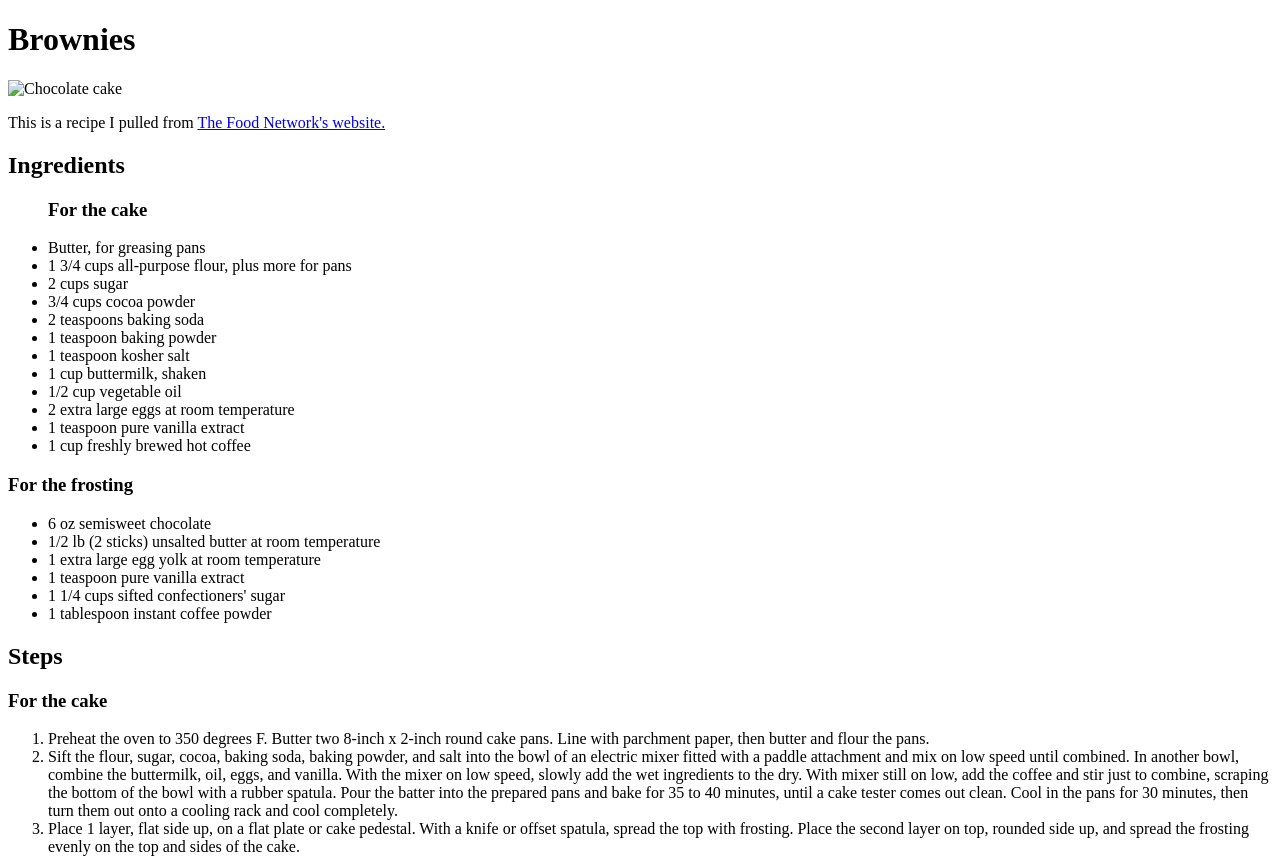
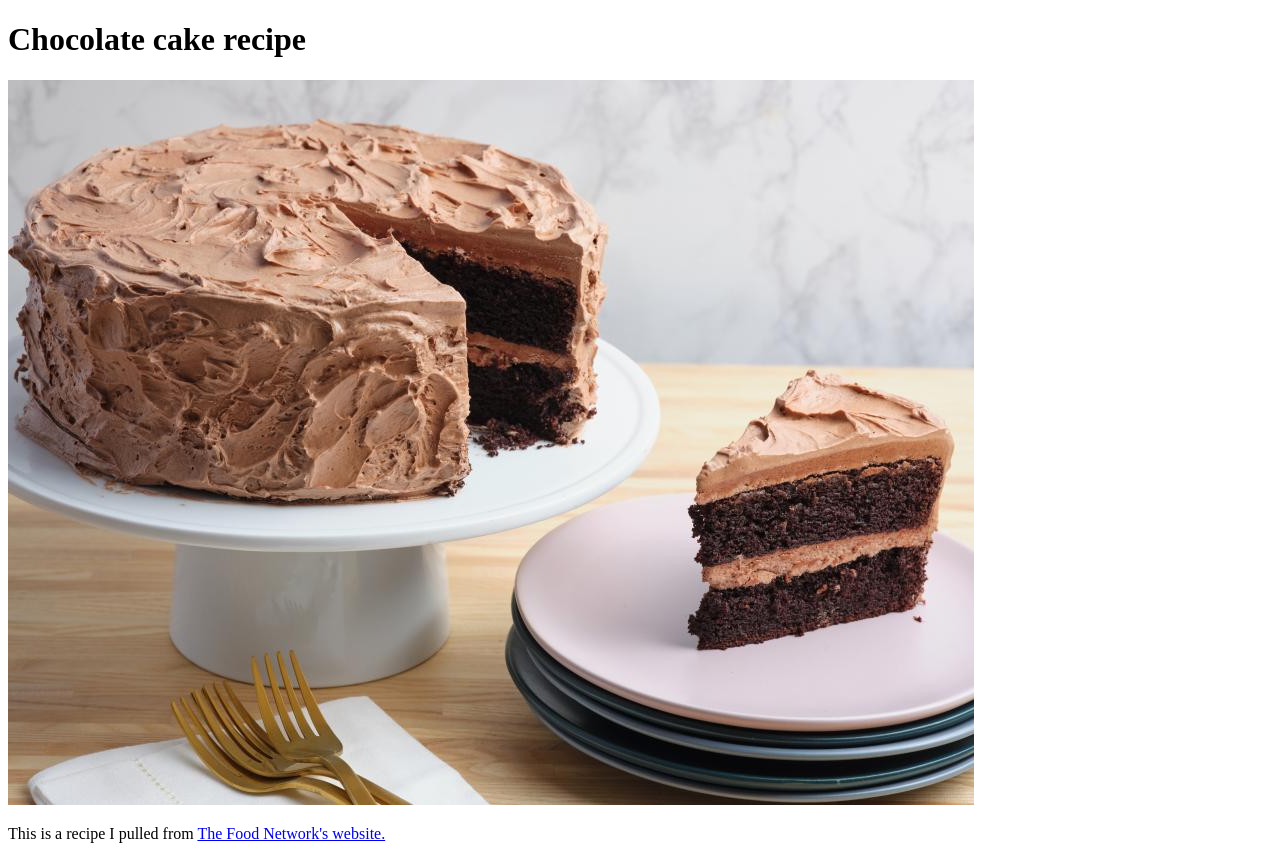
Before and after one commit to silramil/odin-recipes, a plain HTML site: page recipes/chocolate-cake.html in a window 1280 px wide. Shown: the top 859 px of the page. Drawn offline with Linux system fonts and the light colour scheme.

Commit message:
Fixed images by deleting duplicate paths in naming convention. Fixed boilerplate blanks and duplicates.

```diff
--- a/recipes/chocolate-cake.html
+++ b/recipes/chocolate-cake.html
@@ -2,11 +2,11 @@
 <html lang="en">
 <head>
     <meta charset="UTF-8">
-    <title>Document</title>
+    <title>Chocolate cake recipe</title>
 </head>
 <body>
-    <h1>Brownies</h1>
-    <img src="../recipes/recipes-images/chocolate-cake.jpeg" alt="Chocolate cake">
+    <h1>Chocolate cake recipe</h1>
+    <img src="../recipes-images/chocolate-cake.jpeg" alt="Chocolate cake">
     <p>This is a recipe I pulled from <a href=https://www.foodnetwork.com/recipes/ina-garten/beattys-chocolate-cake-recipe-1947521>The Food Network's website.</a></p>
     <h2>Ingredients</h2>
     <ul>
```
Also changed, not shown: recipes/brownies.html (+2 -2 lines).
